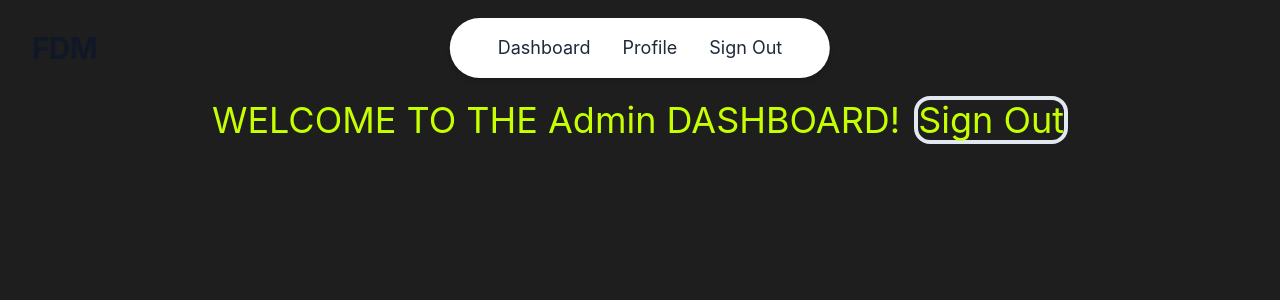
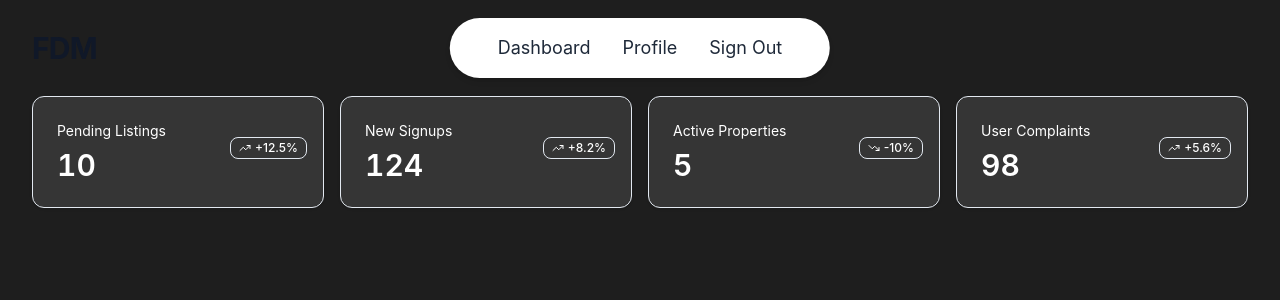
Before and after one commit to abdirahman26/flat-finder, a Next.js app: page /admin in a window 1280 px wide. Shown: the top 300 px of the page. Built offline with nearby package versions, Linux system fonts and the light colour scheme; no server answers.

Commit message:
feat: stats card added on the admin dashboard

```diff
--- a/app/(main)/admin/AdminDashboard.tsx
+++ b/app/(main)/admin/AdminDashboard.tsx
@@ -2,6 +2,7 @@
 import React from "react";
 import { signOutFunc } from "@/app/(auth)/actions";
 import { useRouter } from "next/navigation";
+import { SectionCards } from "@/components/SectionCards";
 
 function Page() {
   const router = useRouter();
@@ -17,16 +18,9 @@ function Page() {
     }
   };
   return (
-    <div className="container mx-auto py-0 px-4">
-      <div className="flex items-center justify-center text-4xl text-custom-lime">
-      WELCOME TO THE Admin DASHBOARD!
-      <button
-        onClick={handleSignOut}
-        className="ml-3.5 border-4 rounded-2xl cursor-pointer"
-      >
-        Sign Out
-      </button>
-    </div>
+
+    <div className="">
+      <SectionCards />
     </div>
   );
 }
--- a/app/(main)/admin/page.tsx
+++ b/app/(main)/admin/page.tsx
@@ -3,12 +3,18 @@
 import React from "react";
 import AdminDashboard from "./AdminDashboard";
 
+
 function Page() {
   return (
     <>
+
+    <div className="px-8">
       <AdminDashboard />
+    </div>
+
     </>
+
+
   );
 }
-
 export default Page;
--- /dev/null
+++ b/components/SectionCards.tsx
@@ -0,0 +1,35 @@
+// components/SectionCards.tsx
+
+import { TrendingUpIcon, TrendingDownIcon } from "lucide-react"
+import StatCard from "./StatCard"
+
+export function SectionCards() {
+  return (
+    <div className="max-w-7xl mx-auto grid grid-cols-4 gap-4 text-white">
+      <StatCard
+        title="Pending Listings"
+        value={10}
+        trend="+12.5%"
+        icon={TrendingUpIcon}
+      />
+      <StatCard
+        title="New Signups"
+        value={124}
+        trend="+8.2%"
+        icon={TrendingUpIcon}
+      />
+      <StatCard
+        title="Active Properties"
+        value={5}
+        trend="-10%"
+        icon={TrendingDownIcon}
+      />
+      <StatCard
+        title="User Complaints"
+        value={98}
+        trend="+5.6%"
+        icon={TrendingUpIcon}
+      />
+    </div>
+  )
+}
--- /dev/null
+++ b/components/StatCard.tsx
@@ -0,0 +1,43 @@
+// components/StatCard.tsx
+
+import { Badge } from "@/components/ui/badge"
+import {
+  Card,
+  CardDescription,
+  CardHeader,
+  CardTitle,
+} from "@/components/ui/card"
+import { LucideIcon } from "lucide-react"
+
+interface StatCardProps {
+  title: string
+  value: string | number
+  trend: string
+  icon: LucideIcon
+  className?: string
+}
+
+export default function StatCard({
+  title,
+  value,
+  trend,
+  icon: Icon,
+  className,
+}: StatCardProps) {
+  return (
+    <Card className={`@container/card !bg-white/10 text-white ${className}`}>
+      <CardHeader className="relative">
+        <CardDescription className="text-white">{title}</CardDescription>
+        <CardTitle className="@[250px]/card:text-3xl text-2xl font-semibold tabular-nums">
+          {value}
+        </CardTitle>
+        <div className="absolute right-4 top-4">
+          <Badge variant="outline" className="flex gap-1 rounded-lg text-xs text-white">
+            <Icon className="size-3" />
+            {trend}
+          </Badge>
+        </div>
+      </CardHeader>
+    </Card>
+  )
+}
```
